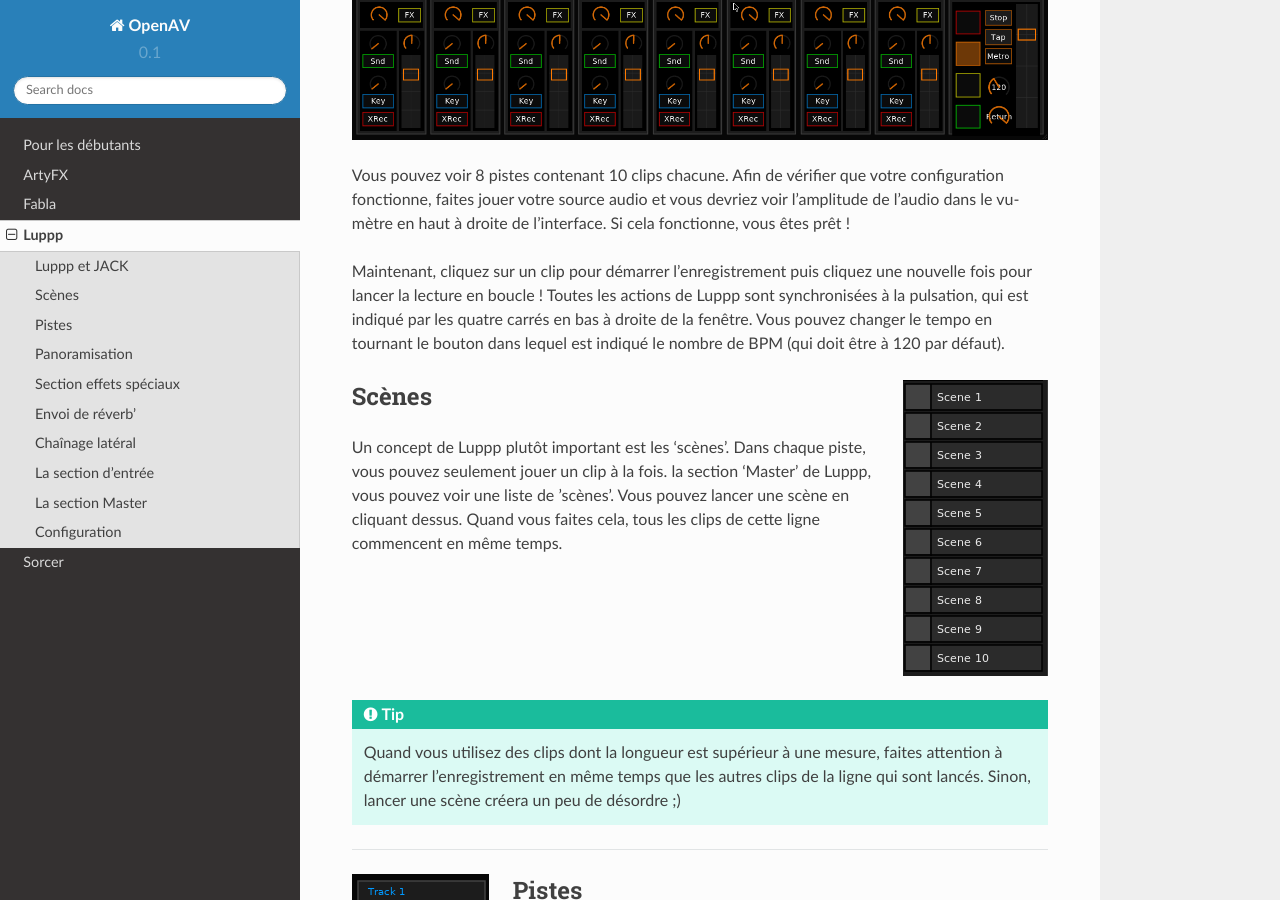
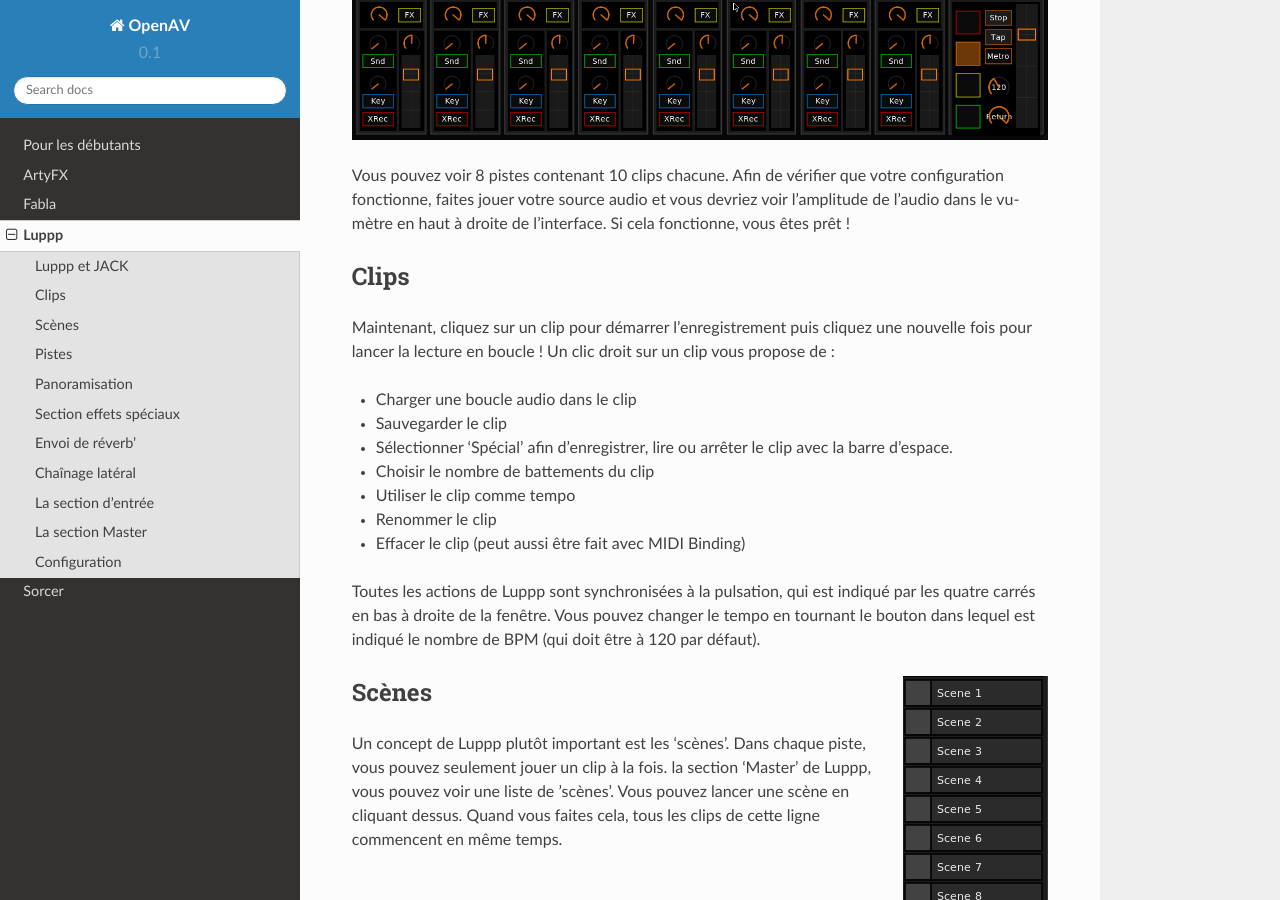
Before and after one commit to openAVproductions/openAV-manual, a Sphinx documentation site: the page built from source/fr-luppp.rst, in a window 1280 px wide and 900 px high, scrolled down 1795 px. Built offline with Sphinx 7.4.7 and the Read the Docs theme 2.0.0, drawn with Linux system fonts in a browser that asks for light colours; some of the changed text lies outside the part shown.

Commit message:
Update fr-luppp.rst

```diff
--- a/source/fr-luppp.rst
+++ b/source/fr-luppp.rst
@@ -30,8 +30,21 @@
 Vous pouvez voir 8 pistes contenant 10 clips chacune. Afin de vérifier que votre configuration fonctionne,
 faites jouer votre source audio et vous devriez voir l'amplitude de l’audio dans le vu-mètre en haut à droite de l’interface. Si cela fonctionne, vous êtes prêt !
 
+Clips
+======
+
 Maintenant, cliquez sur un clip pour démarrer l’enregistrement puis cliquez une nouvelle fois
 pour lancer la lecture en boucle !
+Un clic droit sur un clip vous propose de :
+
+* Charger une boucle audio dans le clip
+* Sauvegarder le clip
+* Sélectionner 'Spécial' afin d'enregistrer, lire ou arrêter le clip avec la barre d'espace.
+* Choisir le nombre de battements du clip
+* Utiliser le clip comme tempo
+* Renommer le clip
+* Effacer le clip (peut aussi être fait avec MIDI Binding)
+
 Toutes les actions de Luppp sont synchronisées à la pulsation,
 qui est indiqué par les quatre carrés en bas à droite de la fenêtre.
 Vous pouvez changer le tempo en tournant le bouton dans lequel est indiqué le nombre de BPM
@@ -149,6 +162,7 @@
 * les carrés vert, jaune, orange et rouge montrent le battement (de bas en haut)
 * le bouton "Stop/Play" arrête ou redémarre la lecture
 * avec le bouton "Tap", vous pouvez ajuster le tempo en cliquant la pulsation
+* un clic droit sur le bouton TAP permet d'entrer manuellement les données du BPM
 * le bouton "Metro" active le métronome dans les sorties casque (headphones_out) de Luppp (notez que vous pouvez choisir entre une sélection de différents niveaux de volume en cliquant-droit sur le bouton "Metro")
 * le bouton avec les chiffres indique le tempo
 * le bouton "Return" ajuste le volume du retour audio (comme la réverb')
```
